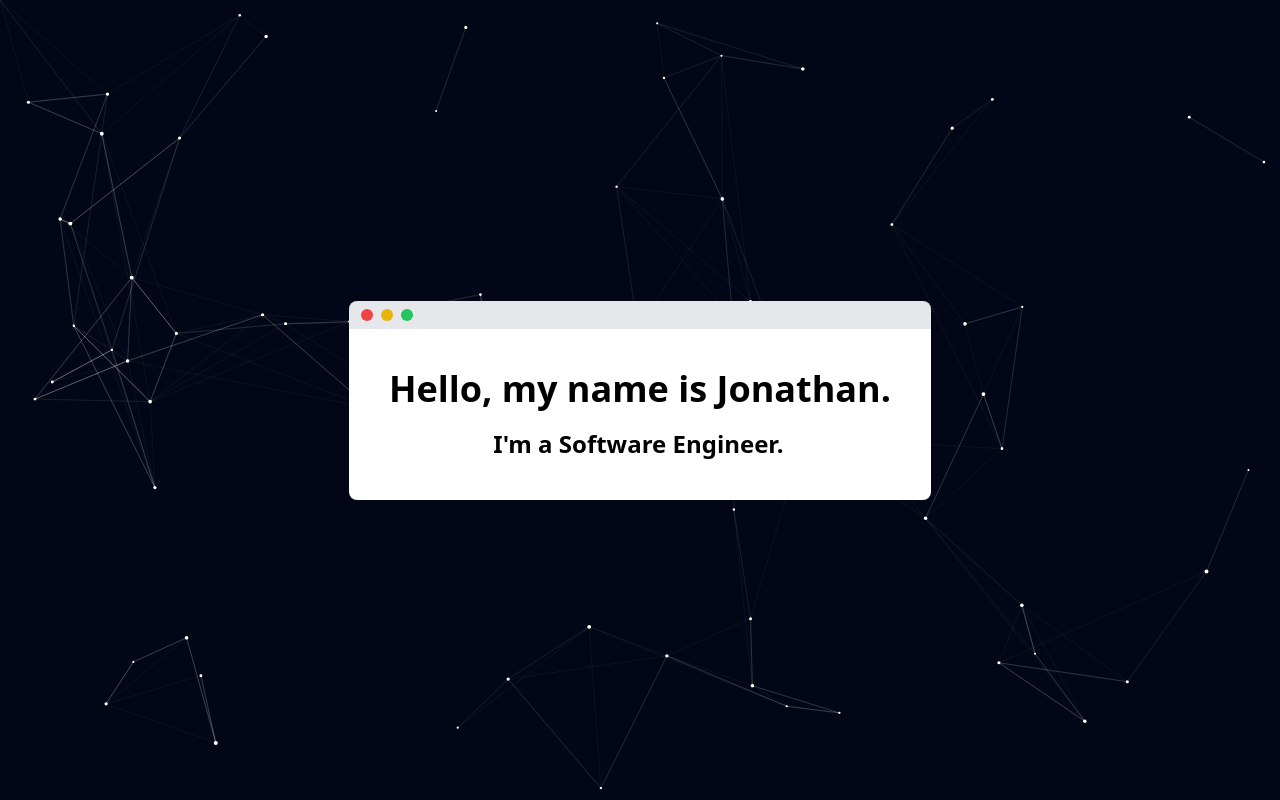
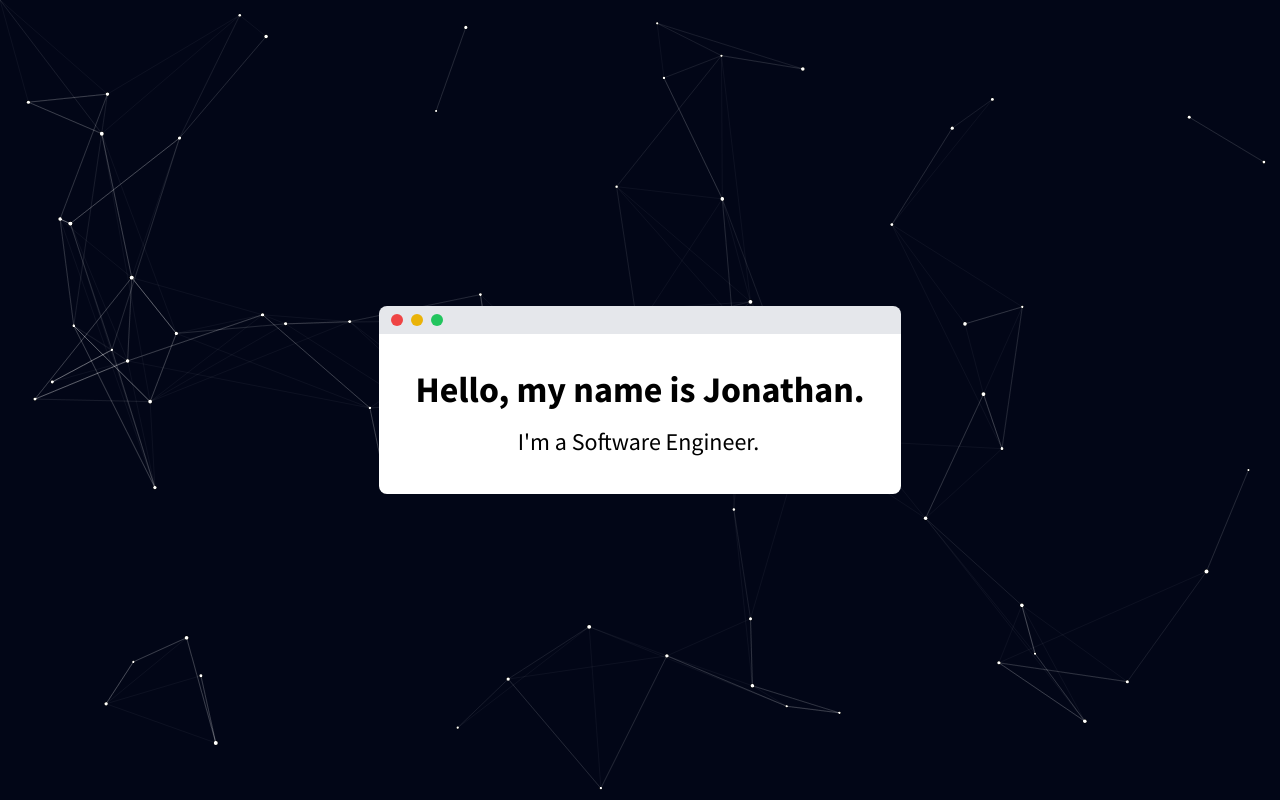
Before and after one commit to Joeyeyey/joeyeyey.github.io, a website: page index.html in a window 1280 px wide. Drawn offline with Linux system fonts and the light colour scheme.

Commit message:
added google font

```diff
--- a/index.html
+++ b/index.html
@@ -15,10 +15,7 @@
 
     <link rel="preconnect" href="https://fonts.googleapis.com" />
     <link rel="preconnect" href="https://fonts.gstatic.com" crossorigin />
-    <link
-      href="https://fonts.googleapis.com/css2?family=Source+Sans+Pro:wght@300;400;600;700&display=swap"
-      rel="stylesheet"
-    />
+    <link href="https://fonts.googleapis.com/css2?family=Source+Sans+Pro:wght@200;300;400;600;700;900&display=swap" rel="stylesheet">
   </head>
   <body>
     <div class="main-div z-10 w-full h-full absolute flex justify-center items-center font-sans overflow-hidden">
@@ -28,9 +25,9 @@
           <div class="title-minimize w-3 h-3 rounded-full bg-yellow-500"></div>
           <div class="title-expand w-3 h-3 rounded-full bg-green-500"></div>
         </div>
-        <div class="console-main p-10 bg-white text-center rounded-b-lg flex flex-col gap-4">
-          <h2 class="main-text font-bold text-4xl">Hello, my name is Jonathan.</h1>
-          <p class="sub-text font-semibold text-2xl after:relative after:w-px after:h-7 after:bg-black after:inline-block after:animate-blink-slow after:ml-0.5 after:top-1">I'm a Software Engineer.</p>
+        <div class="console-main p-9 bg-white text-center rounded-b-lg flex flex-col gap-3">
+          <h1 class="main-text font-bold text-4xl font-ssp">Hello, my name is Jonathan.</h1>
+          <p class="sub-text text-2xl font-ssp after:relative after:w-px after:h-7 after:bg-black after:inline-block after:animate-blink-slow after:ml-0.5 after:top-1">I'm a Software Engineer.</p>
         </div>
       </div>
     </div>
--- a/tailwind.config.js
+++ b/tailwind.config.js
@@ -3,6 +3,9 @@ module.exports = {
   content: ["./*.{html,js}"],
   theme: {
     extend: {
+      fontFamily: {
+        'ssp': ["'Source Sans Pro'", "cursive"],
+      },
       animation: {
         'blink-slow': 'blink 1s steps(2) infinite',
         'blink-fast': 'blink 0.5s steps(2) infinite'
```
Also changed, not shown: styles.css.
